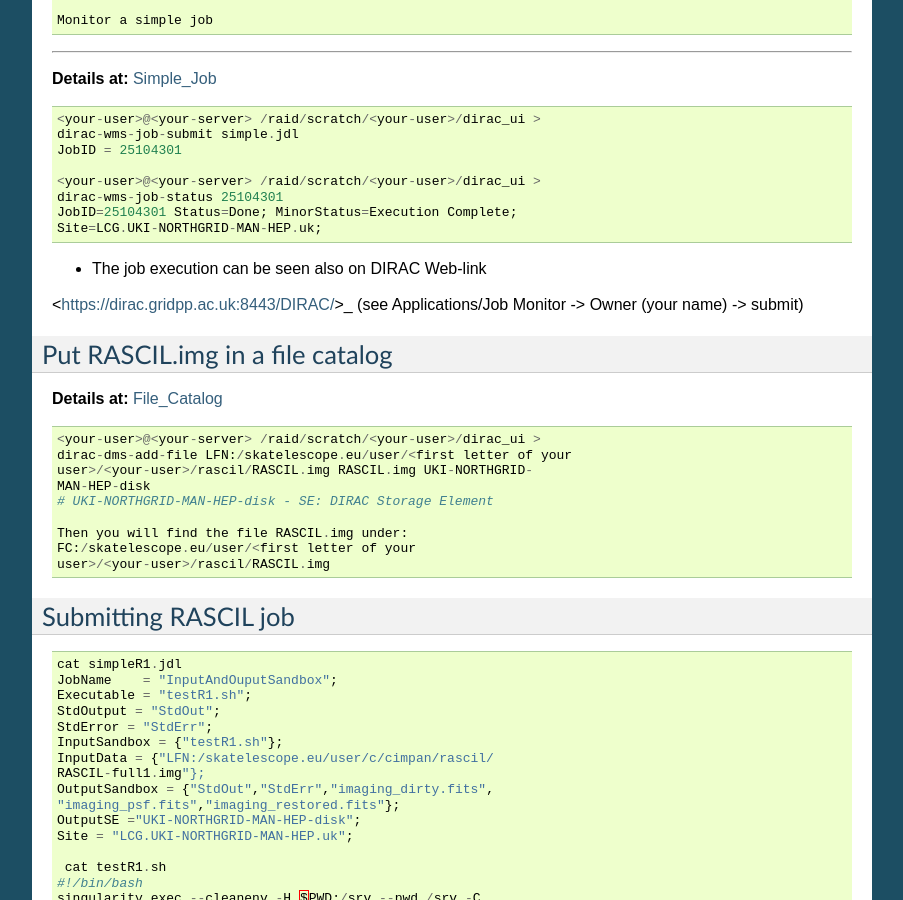
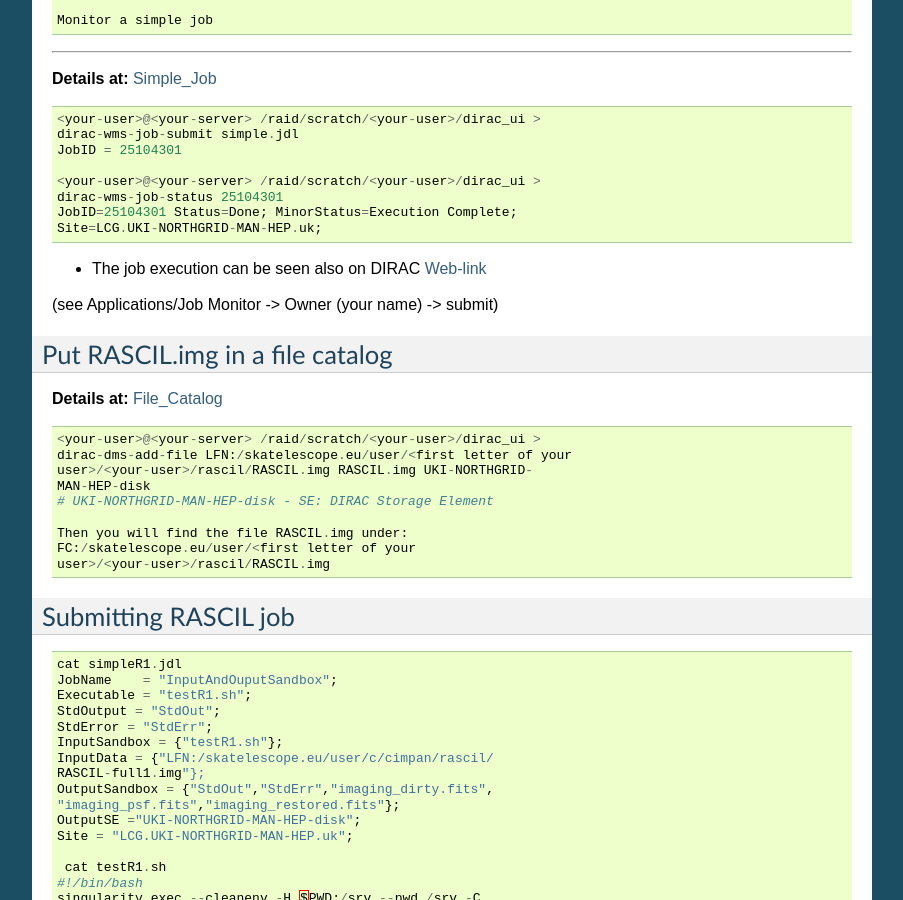
Before and after one commit to cimpan91/Docs, a Sphinx documentation site: the page built from Docs/DIRAC_UI.rst, in a window 1280 px wide and 900 px high, scrolled down 2977 px. Shown: the whole window, without its empty margins (198-1101 px from the left). Built offline with Sphinx 7.4.7, drawn with Linux system fonts in a browser that asks for light colours; some of the changed lines change nothing that is shown.

Commit message:
Update DIRAC_UI.rst

```diff
--- a/Docs/DIRAC_UI.rst
+++ b/Docs/DIRAC_UI.rst
@@ -195,8 +195,7 @@
    JobID=25104301 Status=Done; MinorStatus=Execution Complete;
    Site=LCG.UKI-NORTHGRID-MAN-HEP.uk;
 
-- The job execution can be seen also on DIRAC Web-link
-<https://dirac.gridpp.ac.uk:8443/DIRAC/>_
+- The job execution can be seen also on DIRAC `Web-link <https://dirac.gridpp.ac.uk:8443/DIRAC/>`__
 (see Applications/Job Monitor -> Owner (your name) -> submit)
 
 Put RASCIL.img in a file catalog
```
